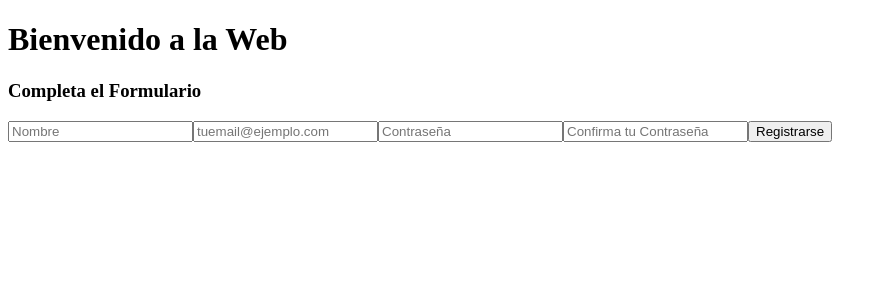
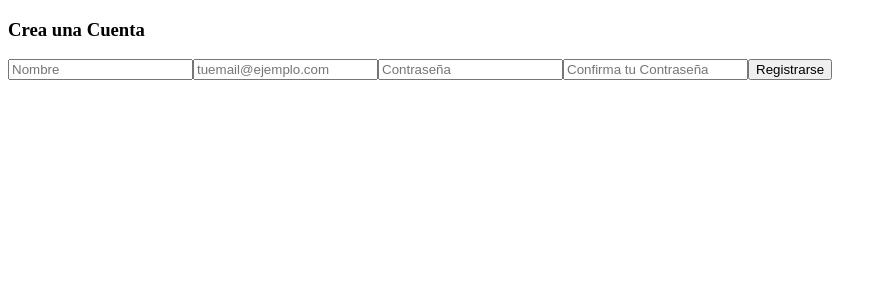
Before and after one commit to CodeWithAdriana/formulario, a React (Vite) app: page / in a window 1280 px wide. Shown: the top 300 px of the page, without its empty margins (0-887 px from the left). Built offline with nearby package versions, Linux system fonts and the light colour scheme.

Commit message:
Alert Component

```diff
--- a/src/App.jsx
+++ b/src/App.jsx
@@ -1,15 +1,10 @@
-import Formulario from "./components/Formulario";
 import Registro from "./components/Registro";
-
 
 function App() {
   return (
-  <>
-  <h1>Bienvenido a la Web</h1>
-  <Registro/>
-
-
-  </>
+    <>
+      <Registro />
+    </>
   )
-  }
-  export default App;
+}
+export default App;
--- a/src/components/Alert.jsx
+++ b/src/components/Alert.jsx
@@ -0,0 +1,9 @@
+import React from 'react'
+
+export const Alert = ({ mensaje, color }) => {
+    return (
+        <>
+            {mensaje && <h1 style={{ color: color }}>{mensaje}</h1>}
+        </>
+    )
+}
--- a/src/components/Registro.jsx
+++ b/src/components/Registro.jsx
@@ -1,15 +1,17 @@
 import { useState } from "react"
 import Formulario from "./Formulario"
+import { Alert } from "./Alert"
 
 function Registro(){
     const [alert, setAlert]= useState({mensaje:"", color:""})
 
     return(
         <>
-        <h3>Completa el Formulario</h3>
-        <Formulario setAlert={setAlert}
-        />
-        {alert.mensaje && <h1 style={{color:alert.color}}>{alert. mensaje}</h1> }
+        <h3>Crea una Cuenta</h3>
+
+        <Formulario setAlert={setAlert} />
+
+        <Alert mensaje={alert.mensaje} color={alert.color}/>
         </>
     )
 
```
Also changed, not shown: src/components/Formulario.jsx (+2 -9 lines).
